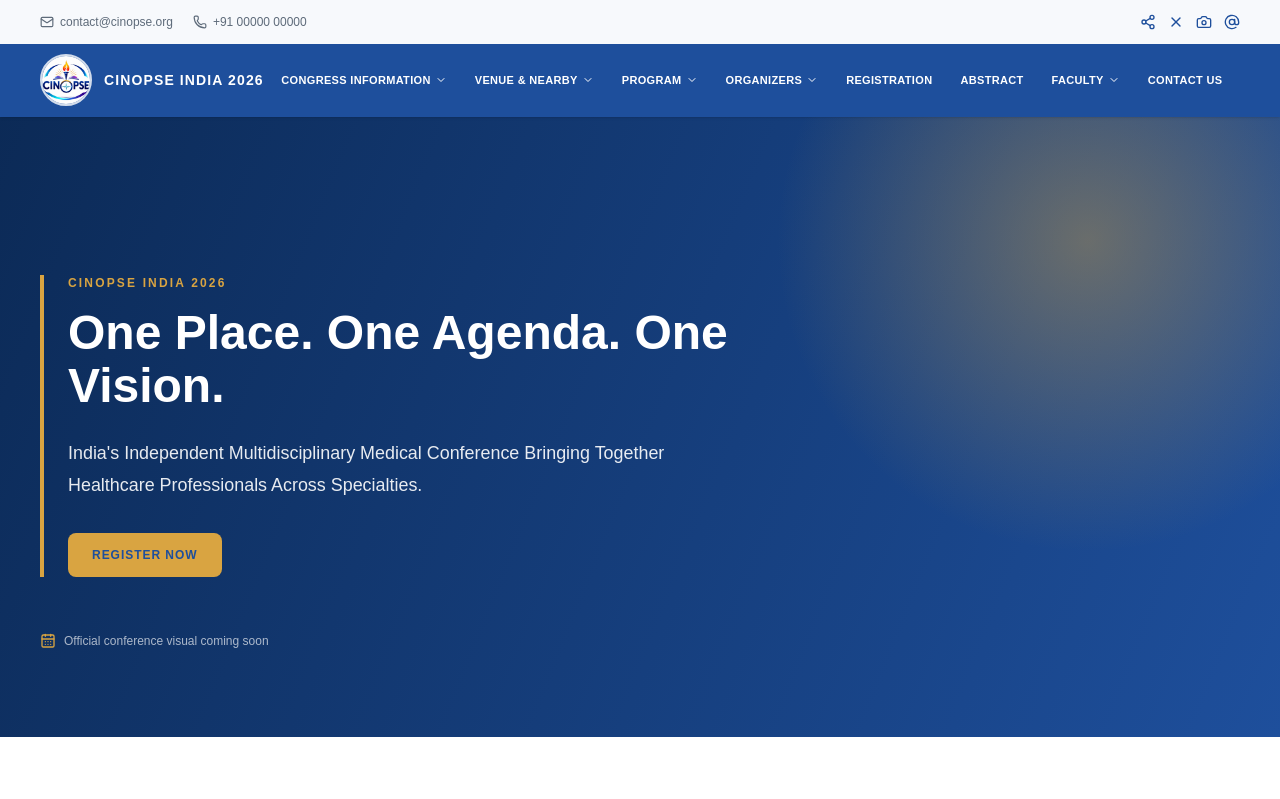
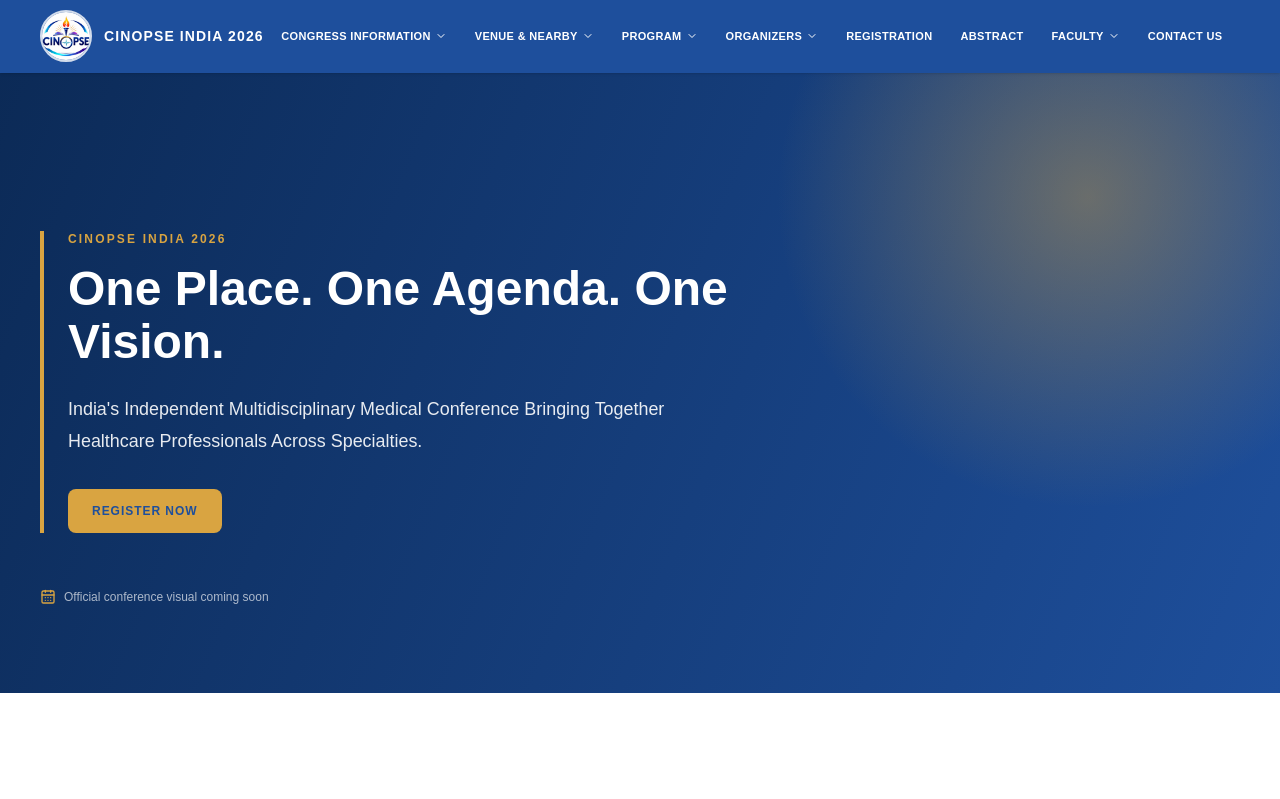
Before and after one commit to NetArt-Org/cinopse, a Next.js app: page / in a window 1280 px wide. Shown: the top 799 px of the page. Built offline with nearby package versions, Linux system fonts and the light colour scheme.

Commit message:
minor ui fixes

```diff
--- a/src/app/page.tsx
+++ b/src/app/page.tsx
@@ -66,17 +66,6 @@ export default function Home() {
 
 function SiteHeader() {
   return <header className="sticky top-0 z-50 shadow-sm">
-    <div className="bg-[color:var(--cinopse-surface)]">
-      <div className="mx-auto flex min-h-11 max-w-[1440px] flex-wrap items-center justify-between gap-x-6 gap-y-2 px-6 py-2 lg:px-10">
-        <div className="hidden items-center gap-5 text-xs text-[color:var(--cinopse-text-secondary)] md:flex">
-          <a href="mailto:contact@example.com" className="flex items-center gap-1.5 hover:text-[color:var(--cinopse-primary)]"><Mail className="size-3.5" />contact@cinopse.org</a>
-          <a href="tel:+910000000000" className="flex items-center gap-1.5 hover:text-[color:var(--cinopse-primary)]"><Phone className="size-3.5" />+91 00000 00000</a>
-        </div>
-        <div className="ml-auto flex items-center gap-3 text-[color:var(--cinopse-primary)]">
-          <a href="#" aria-label="Facebook"><Share2 className="size-4" /></a><a href="#" aria-label="X"><X className="size-4" /></a><a href="#" aria-label="Instagram"><Camera className="size-4" /></a><a href="#" aria-label="LinkedIn"><AtSign className="size-4" /></a>
-        </div>
-      </div>
-    </div>
     <nav className="bg-[color:var(--cinopse-primary)]" aria-label="Main navigation">
       <div className="mx-auto flex min-h-[72px] max-w-[1440px] items-center px-6 lg:px-10">
         <Link href="#home" className="flex items-center gap-3 text-white" aria-label="CiNOPSE India 2026 home">
```
